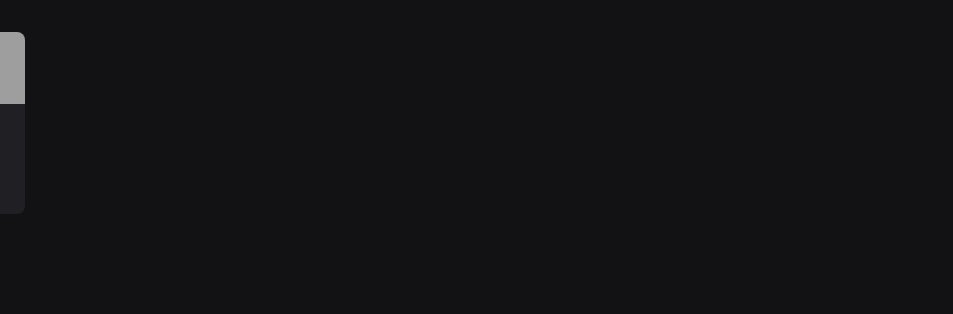
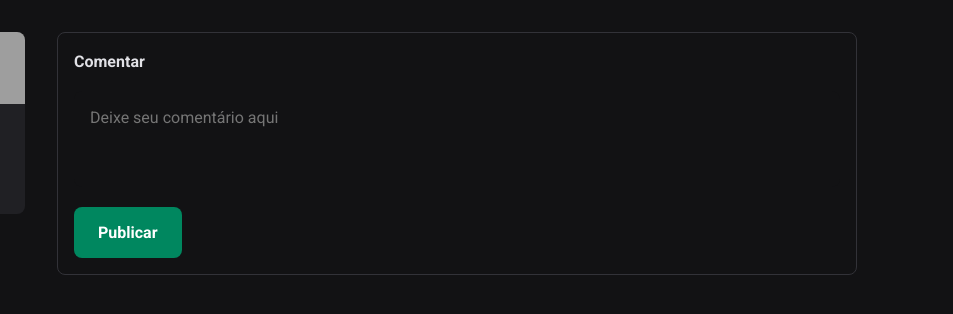
Before and after one commit to dyhalmeida/post-example, a plain HTML site: page index.html in a window 1280 px wide. Shown: the full height of the page, 327-1280 px from the left. Drawn offline with Linux system fonts and the light colour scheme; grey boxes are pictures that could not be loaded.

Commit message:
feat: add form with textarea

```diff
--- a/index.html
+++ b/index.html
@@ -20,6 +20,13 @@
                 <strong class="profile-occupation">Full Stack Developer | Front End</strong>
             </div>
         </aside>
+        <form class="form">
+            <strong>Comentar</strong>
+            <textarea placeholder="Deixe seu comentário aqui"></textarea>
+            <footer>
+                <button type="button">Publicar</button>
+            </footer>
+        </form>
     </div>
 </body>
 </html>
--- a/styles.css
+++ b/styles.css
@@ -95,3 +95,44 @@ body, input, textarea, button {
     color: var(--gray-400);
     line-height: 1.6;
 }
+
+.form {
+    width: 100%;
+    padding: 1rem;
+    border: 1px solid var(--gray-600);
+    border-radius: 8px;
+}
+
+.form > strong {
+    line-height: 1.6;
+    color: var(--gray-100);
+}
+
+.form > textarea {
+    width: 100%;
+    background-color: var(--gray-900);
+    border: none;
+    height: 6rem;
+    padding: 1rem;
+    border-radius: 8px;
+    color: var(--gray-100);
+    line-height: 1.4;
+    margin-top: 1rem;
+    resize: none;
+}
+
+.form > footer button[type=button] {
+    padding: 1rem 1.5rem;
+    margin-top: 1rem;
+    border-radius: 8px;
+    border: none;
+    background-color: var(--green-500);
+    color: var(--white);
+    font-weight: bold;
+    cursor: pointer;
+    transition: background-color 0.1s;
+}
+
+.form > footer button[type=button]:hover {
+    background-color: var(--green-300);
+}
```
